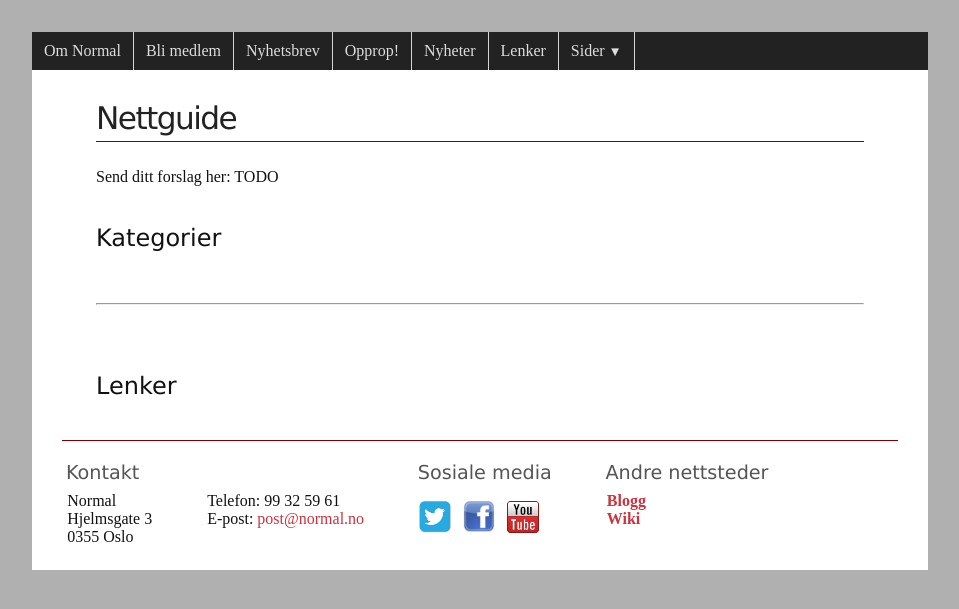
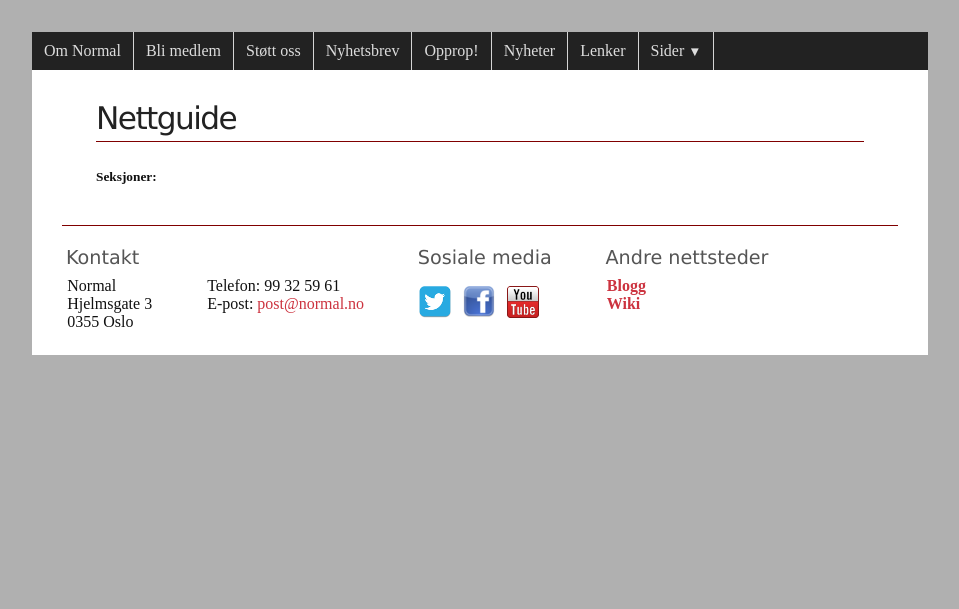
Before and after one commit to normalnorway/normal.no, a Django app: template django/templates/nettguide.html in a window 1280 px wide. Shown: the top 609 px of the page, without its empty margins (160-1119 px from the left). Run offline with Django 3.2, Linux system fonts and the light colour scheme; the template is opened without the code that fills it, so the values that code supplies are empty; style sheets or scripts are compiled from the project's sources; parts of the project's set-up code (start-up, migrations or seed data) failed here and were passed over.

Commit message:
finished netguide

```diff
--- a/django/templates/menu.html
+++ b/django/templates/menu.html
@@ -5,6 +5,7 @@
 <ul id="nav">
   <li><a href="/om-normal/">Om Normal</a></li>
   <li><a href="/bli-medlem/">Bli medlem</a></li>
+  <li><a href="/støtt/">Støtt oss</a></li>
   <li><a href="/nyhetsbrev/">Nyhetsbrev</a></li>
   <li><a href="/opprop/">Opprop!</a></li>
   <li><a href="/nyheter/arkiv/">Nyheter</a></li>
--- a/django/templates/nettguide.html
+++ b/django/templates/nettguide.html
@@ -1,26 +1,36 @@
 {% extends "base.html" %}
+{# @todo move to links/index.html #}
+
+{% block extratitle %} » Nettguide{% endblock %}
+
+{% block extrastyle %}
+<style>
+#foobar {
+  margin: 0;
+  padding: 0;
+  list-style: none;
+  font-size: smaller;
+}
+#foobar li {
+  display: inline;
+}
+#foobar li:after {
+  content: " | ";
+}
+</style>
+{% endblock %}
 
 {% block content %}
 
+<h1 class="title">Nettguide</h1>
 
-<div id="xheader">
-  <h1 class="title">Nettguide</h1>
-</div>
-
-<p>Send ditt forslag her: TODO</p>
-
-
-<h2>Kategorier</h2>
-
-<ul>
-{% for cat in categories %}
+<ul id="foobar">
+  <strong>Seksjoner:</strong>
+  {% for cat in categories %}
   <li><a href="#{{cat.name|slugify}}">{{cat.name}}</a></li>
-{% endfor %}
+  {% endfor %}
 </ul>
 
-<br><hr><br>
-
-<h2>Lenker</h2>
 
 {% for cat in categories %}
 <h3 id="{{cat.name|slugify}}">{{cat.name}}</h3>
```
Also changed, not shown: django/apps/links/admin.py (+9 -1 lines).
